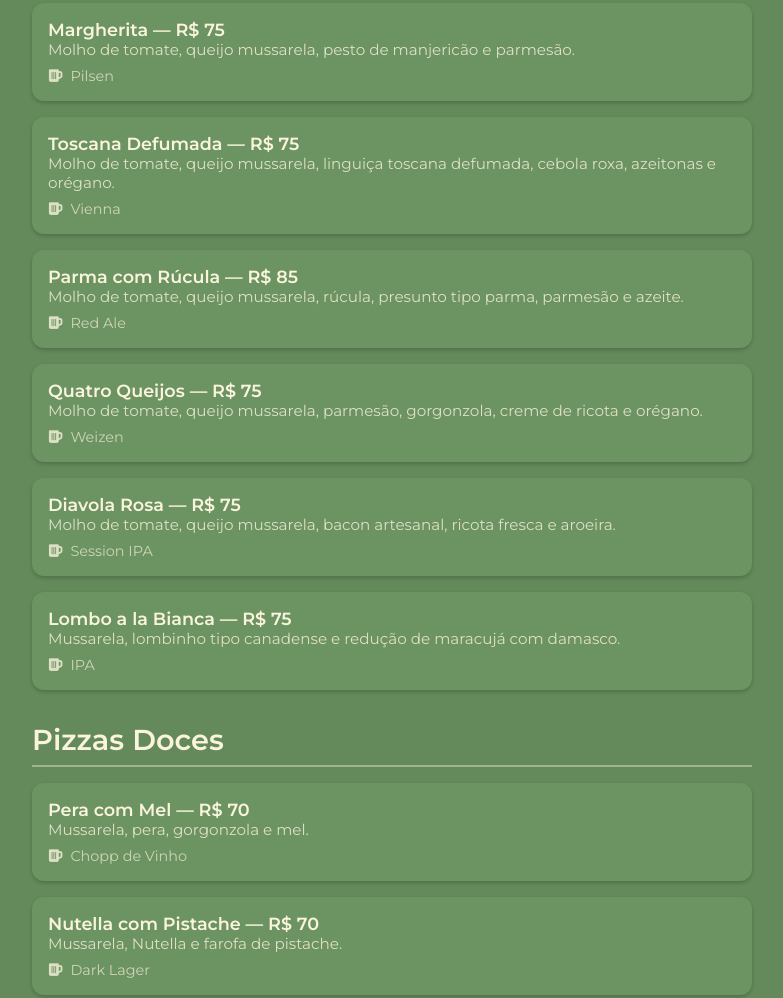
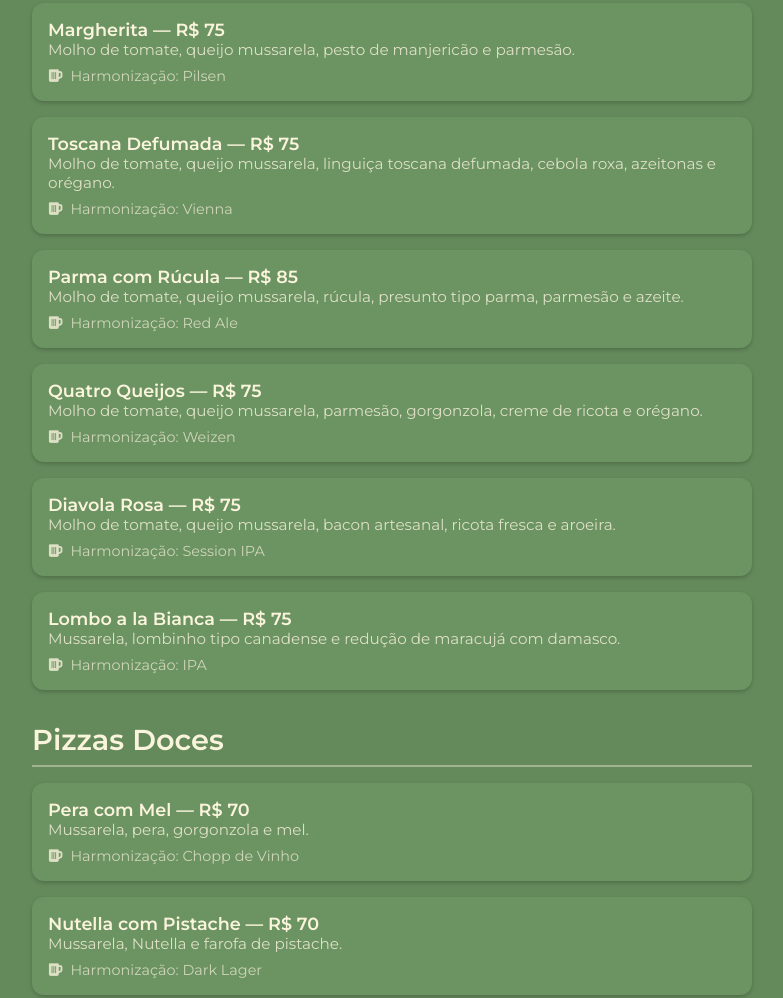
Before and after one commit to klausslemos/tostata-menu, a plain HTML site: page index.html in a window 1280 px wide. Shown: the part 310-1308 px from the top of the page, without its empty margins (248-1031 px from the left). Drawn offline with Linux system fonts and the light colour scheme.

Commit message:
index.html

```diff
--- a/index.html
+++ b/index.html
@@ -89,32 +89,32 @@
       <li>
         <span class="item-name">Margherita — R$ 75</span>
         <span class="item-desc">Molho de tomate, queijo mussarela, pesto de manjericão e parmesão.</span>
-        <div class="beer-pairing"><i class="fas fa-beer"></i>Pilsen</div>
+        <div class="beer-pairing"><i class="fas fa-beer"></i>Harmonização: Pilsen</div>
       </li>
       <li>
         <span class="item-name">Toscana Defumada — R$ 75</span>
         <span class="item-desc">Molho de tomate, queijo mussarela, linguiça toscana defumada, cebola roxa, azeitonas e orégano.</span>
-        <div class="beer-pairing"><i class="fas fa-beer"></i>Vienna</div>
+        <div class="beer-pairing"><i class="fas fa-beer"></i>Harmonização: Vienna</div>
       </li>
       <li>
         <span class="item-name">Parma com Rúcula — R$ 85</span>
         <span class="item-desc">Molho de tomate, queijo mussarela, rúcula, presunto tipo parma, parmesão e azeite.</span>
-        <div class="beer-pairing"><i class="fas fa-beer"></i>Red Ale</div>
+        <div class="beer-pairing"><i class="fas fa-beer"></i>Harmonização: Red Ale</div>
       </li>
       <li>
         <span class="item-name">Quatro Queijos — R$ 75</span>
         <span class="item-desc">Molho de tomate, queijo mussarela, parmesão, gorgonzola, creme de ricota e orégano.</span>
-        <div class="beer-pairing"><i class="fas fa-beer"></i>Weizen</div>
+        <div class="beer-pairing"><i class="fas fa-beer"></i>Harmonização: Weizen</div>
       </li>
       <li>
         <span class="item-name">Diavola Rosa — R$ 75</span>
         <span class="item-desc">Molho de tomate, queijo mussarela, bacon artesanal, ricota fresca e aroeira.</span>
-        <div class="beer-pairing"><i class="fas fa-beer"></i>Session IPA</div>
+        <div class="beer-pairing"><i class="fas fa-beer"></i>Harmonização: Session IPA</div>
       </li>
       <li>
         <span class="item-name">Lombo a la Bianca — R$ 75</span>
         <span class="item-desc">Mussarela, lombinho tipo canadense e redução de maracujá com damasco.</span>
-        <div class="beer-pairing"><i class="fas fa-beer"></i>IPA</div>
+        <div class="beer-pairing"><i class="fas fa-beer"></i>Harmonização: IPA</div>
       </li>
     </ul>
 
@@ -123,12 +123,12 @@
       <li>
         <span class="item-name">Pera com Mel — R$ 70</span>
         <span class="item-desc">Mussarela, pera, gorgonzola e mel.</span>
-        <div class="beer-pairing"><i class="fas fa-beer"></i>Chopp de Vinho</div>
+        <div class="beer-pairing"><i class="fas fa-beer"></i>Harmonização: Chopp de Vinho</div>
       </li>
       <li>
         <span class="item-name">Nutella com Pistache — R$ 70</span>
         <span class="item-desc">Mussarela, Nutella e farofa de pistache.</span>
-        <div class="beer-pairing"><i class="fas fa-beer"></i>Dark Lager</div>
+        <div class="beer-pairing"><i class="fas fa-beer"></i>Harmonização: Dark Lager</div>
       </li>
     </ul>
   <footer>
```
